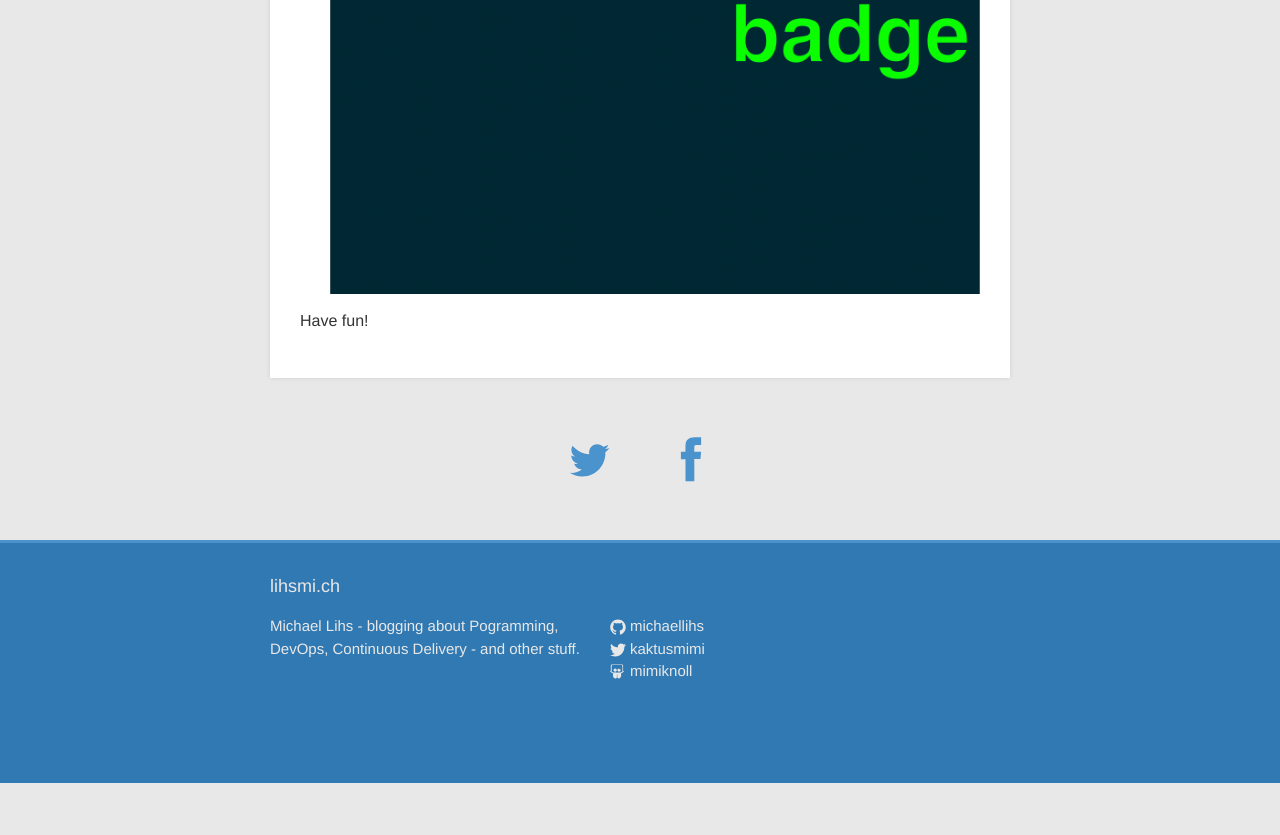
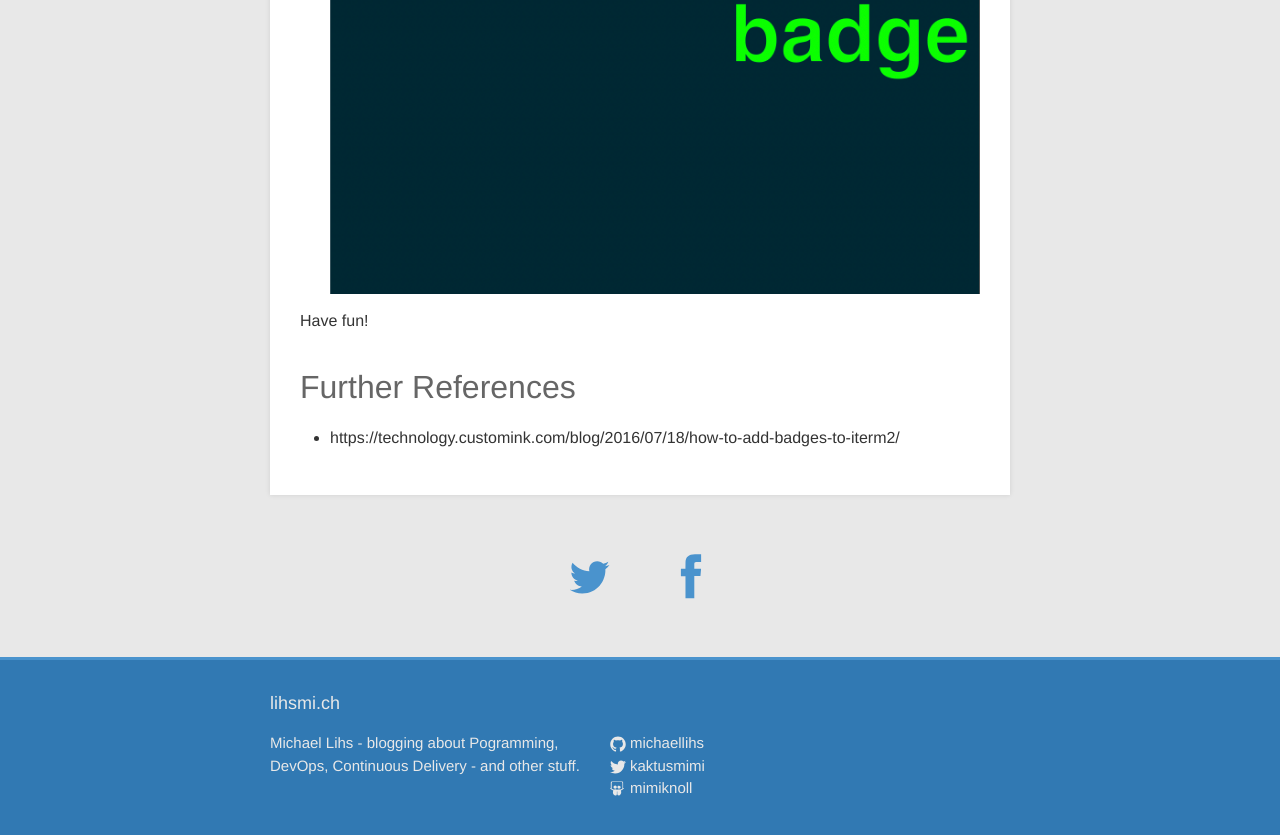
Before and after one commit to michaellihs/michaellihs.github.io, a Jekyll site: the page built from _posts/2020-02-07-iterm-badges.markdown, in a window 1280 px wide and 900 px high, scrolled down 2138 px. Shown: the top 835 px of the window. Built offline with Jekyll 4.4.1, drawn with Linux system fonts in a browser that asks for light colours; comment, search, counter and statistics services are not loaded; before the commit the page ends 2921 px from its top, so only the background shows below that.

Commit message:
add reference to iterm badge post

```diff
--- a/_posts/2020-02-07-iterm-badges.markdown
+++ b/_posts/2020-02-07-iterm-badges.markdown
@@ -50,3 +50,7 @@ Here is a short tutorial on how to set this up, so that you can set the badge ea
    ![set badge in terminal](/assets/images/iterm/iterm-badge.png)
 
 Have fun!
+
+## Further References
+
+* https://technology.customink.com/blog/2016/07/18/how-to-add-badges-to-iterm2/
```
